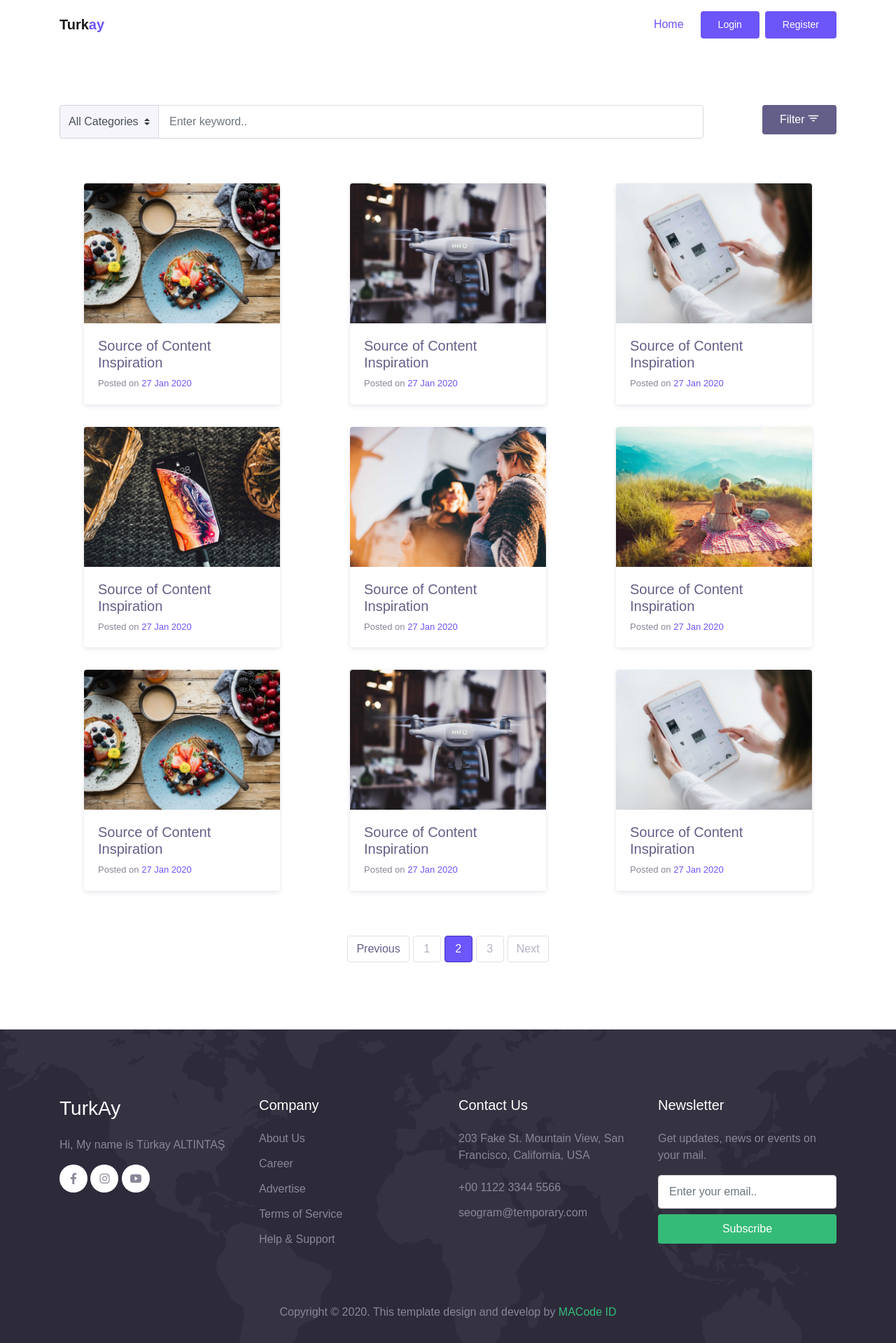
After one commit to turkayaltintas/phprestapiservice, a PHP site: page /productlist.php in a window 1280 px wide. The commit adds this page. Shown: the whole page at 70% size. Run offline with PHP 8.4, Linux system fonts and the light colour scheme; data that the repository does not hold is empty; some libraries are stand-ins or nearby versions; some web fonts are replaced.

Commit message:
load
load

```diff
--- a/assets/js/global.js
+++ b/assets/js/global.js
@@ -82,7 +82,18 @@ function Login() {
         error: function (response) {
             console.log(response);
             __Alert('Hata', "Bir hata oluştu.", 'error');
-            $('#open-modal-module').modal('hide');
+        }
+    });
+}
+
+function userLogout(){
+    $.ajax({
+        url: "controller/logout.php",
+        type: "POST",
+        data: {p:"123"},
+        success: function (response) {
+            console.log(response);
+            location.reload(true);
         }
     });
 }
--- a/config/core.php
+++ b/config/core.php
@@ -1,5 +1,5 @@
 <?php
-include "api/config/database.php";
+include_once "api/config/database.php";
 
 $database = new Database();
 $db = $database->getConnection();
--- a/config/user.class.php
+++ b/config/user.class.php
@@ -29,7 +29,10 @@ class user
         }
         return false;
     }
+
     function logout(){
+        session_start();
+        session_unset();
         session_destroy();
     }
 
--- a/header.php
+++ b/header.php
@@ -5,7 +5,7 @@ include "config/core.php";
 $database = new Database();
 $db = $database->getConnection();
 $user = new user($db);
-$Session_eMail = $_SESSION['email'];
+@$Session_eMail = $_SESSION['email'];
 $userControl = $user->checkUser($Session_eMail);
 ?>
 <!DOCTYPE html>
@@ -53,7 +53,7 @@ $userControl = $user->checkUser($Session_eMail);
                         <li class="nav-item"><a class="nav-link" href="about.php"">About</a></li>
                         <li class="nav-item"><a class="nav-link" href="service.php"">Services</a></li>
                         <li class="nav-item"><a class="nav-link" href="contact.php"">Contact</a></li>
-                        <li class="nav-item"><a class="btn btn-primary ml-lg-2" href="" data-toggle="modal" data-target="#exampleModal">Logout</a></li>
+                        <li class="nav-item"><a class="btn btn-primary ml-lg-2" href="" onclick="userLogout();">Logout</a></li>
                     <?php }else{ ?>
                         <li class="nav-item"><a class="btn btn-primary ml-lg-2" href="" data-toggle="modal" data-target="#exampleModal">Login</a></li>
                         <li class="nav-item"><a class="btn btn-primary ml-lg-2" href="" data-toggle="modal" data-target="#exampleModal">Register</a></li>
--- /dev/null
+++ b/productlist.php
@@ -0,0 +1,175 @@
+<?php include "header.php"; ?>
+
+    <div class="page-section">
+        <div class="container">
+            <div class="row">
+                <div class="col-sm-10">
+                    <form action="#" class="form-search-blog">
+                        <div class="input-group">
+                            <div class="input-group-prepend">
+                                <select id="categories" class="custom-select bg-light">
+                                    <option>All Categories</option>
+                                    <option value="travel">Travel</option>
+                                    <option value="lifestyle">LifeStyle</option>
+                                    <option value="healthy">Healthy</option>
+                                    <option value="food">Food</option>
+                                </select>
+                            </div>
+                            <input type="text" class="form-control" placeholder="Enter keyword..">
+                        </div>
+                    </form>
+                </div>
+                <div class="col-sm-2 text-sm-right">
+                    <button class="btn btn-secondary">Filter <span class="mai-filter"></span></button>
+                </div>
+            </div>
+
+            <div class="row my-5">
+                <div class="col-lg-4 py-3">
+                    <div class="card-blog">
+                        <div class="header">
+                            <div class="post-thumb">
+                                <img src="../assets/img/blog/blog-1.jpg" alt="">
+                            </div>
+                        </div>
+                        <div class="body">
+                            <h5 class="post-title"><a href="blog-details.html">Source of Content Inspiration</a></h5>
+                            <div class="post-date">Posted on <a href="#">27 Jan 2020</a></div>
+                        </div>
+                    </div>
+                </div>
+
+                <div class="col-lg-4 py-3">
+                    <div class="card-blog">
+                        <div class="header">
+                            <div class="post-thumb">
+                                <img src="../assets/img/blog/blog-2.jpg" alt="">
+                            </div>
+                        </div>
+                        <div class="body">
+                            <h5 class="post-title"><a href="blog-details.html">Source of Content Inspiration</a></h5>
+                            <div class="post-date">Posted on <a href="#">27 Jan 2020</a></div>
+                        </div>
+                    </div>
+                </div>
+
+                <div class="col-lg-4 py-3">
+                    <div class="card-blog">
+                        <div class="header">
+                            <div class="post-thumb">
+                                <img src="../assets/img/blog/blog-3.jpg" alt="">
+                            </div>
+                        </div>
+                        <div class="body">
+                            <h5 class="post-title"><a href="blog-details.html">Source of Content Inspiration</a></h5>
+                            <div class="post-date">Posted on <a href="#">27 Jan 2020</a></div>
+                        </div>
+                    </div>
+                </div>
+
+                <div class="col-lg-4 py-3">
+                    <div class="card-blog">
+                        <div class="header">
+                            <div class="post-thumb">
+                                <img src="../assets/img/blog/blog-4.jpg" alt="">
+                            </div>
+                        </div>
+                        <div class="body">
+                            <h5 class="post-title"><a href="blog-details.html">Source of Content Inspiration</a></h5>
+                            <div class="post-date">Posted on <a href="#">27 Jan 2020</a></div>
+                        </div>
+                    </div>
+                </div>
+
+                <div class="col-lg-4 py-3">
+                    <div class="card-blog">
+                        <div class="header">
+                            <div class="post-thumb">
+                                <img src="../assets/img/blog/blog-5.jpg" alt="">
+                            </div>
+                        </div>
+                        <div class="body">
+                            <h5 class="post-title"><a href="blog-details.html">Source of Content Inspiration</a></h5>
+                            <div class="post-date">Posted on <a href="#">27 Jan 2020</a></div>
+                        </div>
+                    </div>
+                </div>
+
+                <div class="col-lg-4 py-3">
+                    <div class="card-blog">
+                        <div class="header">
+                            <div class="post-thumb">
+                                <img src="../assets/img/blog/blog-6.jpg" alt="">
+                            </div>
+                        </div>
+                        <div class="body">
+                            <h5 class="post-title"><a href="blog-details.html">Source of Content Inspiration</a></h5>
+                            <div class="post-date">Posted on <a href="#">27 Jan 2020</a></div>
+                        </div>
+                    </div>
+                </div>
+
+                <div class="col-lg-4 py-3">
+                    <div class="card-blog">
+                        <div class="header">
+                            <div class="post-thumb">
+                                <img src="../assets/img/blog/blog-1.jpg" alt="">
+                            </div>
+                        </div>
+                        <div class="body">
+                            <h5 class="post-title"><a href="blog-details.html">Source of Content Inspiration</a></h5>
+                            <div class="post-date">Posted on <a href="#">27 Jan 2020</a></div>
+                        </div>
+                    </div>
+                </div>
+
+                <div class="col-lg-4 py-3">
+                    <div class="card-blog">
+                        <div class="header">
+                            <div class="post-thumb">
+                                <img src="../assets/img/blog/blog-2.jpg" alt="">
+                            </div>
+                        </div>
+                        <div class="body">
+                            <h5 class="post-title"><a href="blog-details.html">Source of Content Inspiration</a></h5>
+                            <div class="post-date">Posted on <a href="#">27 Jan 2020</a></div>
+                        </div>
+                    </div>
+                </div>
+
+                <div class="col-lg-4 py-3">
+                    <div class="card-blog">
+                        <div class="header">
+                            <div class="post-thumb">
+                                <img src="../assets/img/blog/blog-3.jpg" alt="">
+                            </div>
+                        </div>
+                        <div class="body">
+                            <h5 class="post-title"><a href="blog-details.html">Source of Content Inspiration</a></h5>
+                            <div class="post-date">Posted on <a href="#">27 Jan 2020</a></div>
+                        </div>
+                    </div>
+                </div>
+
+            </div>
+
+            <nav aria-label="Page Navigation">
+                <ul class="pagination justify-content-center">
+                    <li class="page-item disabled">
+                        <a class="page-link" href="#" tabindex="-1" aria-disabled="true">Previous</a>
+                    </li>
+                    <li class="page-item"><a class="page-link" href="#">1</a></li>
+                    <li class="page-item active" aria-current="page">
+                        <a class="page-link" href="#">2 <span class="sr-only">(current)</span></a>
+                    </li>
+                    <li class="page-item"><a class="page-link" href="#">3</a></li>
+                    <li class="page-item">
+                        <a class="page-link" href="#">Next</a>
+                    </li>
+                </ul>
+            </nav>
+
+        </div>
+    </div>
+
+<?php include "footer.php"; ?>
```
Also changed, not shown: controller/logout.php (+5 -4 lines).
